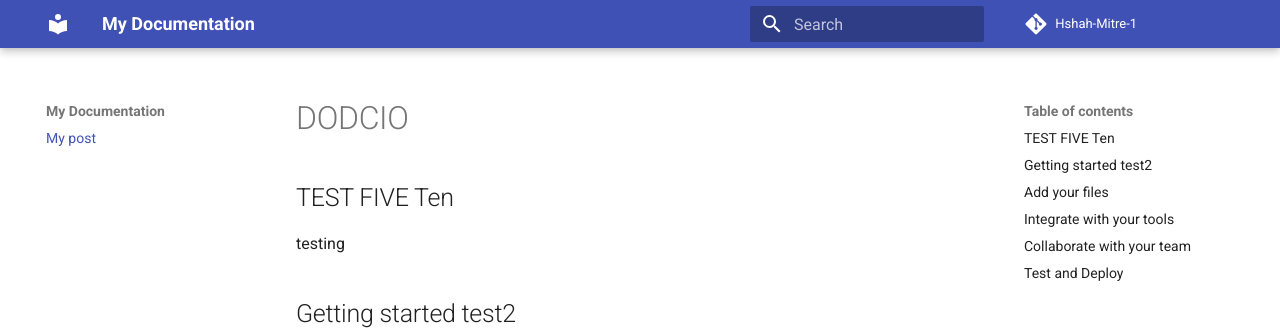
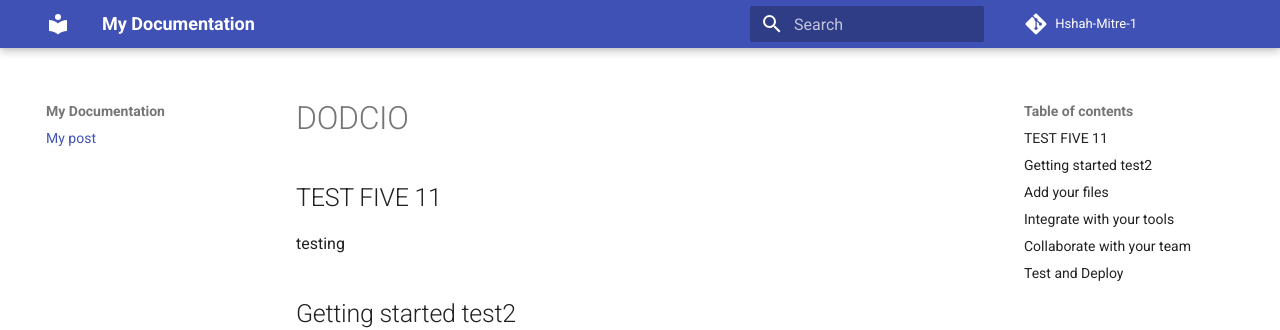
Before and after one commit to hshah-mitre-1/AI4SDLC-1, an MkDocs documentation site: the page built from docs/index.md, in a window 1280 px wide and 900 px high. Shown: the top 330 px of the window. Built offline with MkDocs 1.6.1 and Material for MkDocs 9.7.7, drawn with Linux system fonts in a browser that asks for light colours.

Commit message:
Update index.md

```diff
--- a/docs/index.md
+++ b/docs/index.md
@@ -3,7 +3,7 @@ title: My post
 author: That Would Be Me
 ---
 # DODCIO
-## TEST FIVE Ten
+## TEST FIVE 11
 
 testing
 
```
